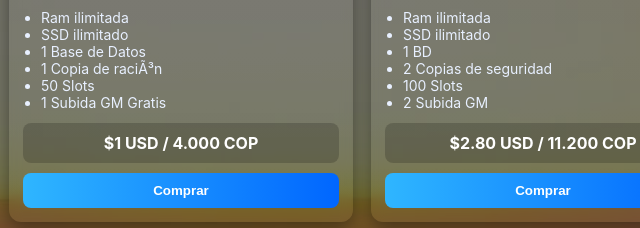
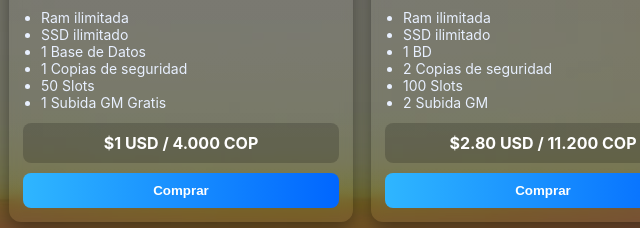
Before and after one commit to CDSCOMPANYHOSTING/Hosting, a plain HTML site: page index.html in a window 1280 px wide. Shown: the part 480-708 px from the top of the page, 97-737 px from the left. Drawn offline with Linux system fonts and the light colour scheme.

Commit message:
Add files via upload

```diff
--- a/index.html
+++ b/index.html
@@ -68,7 +68,7 @@
                     <li>Ram ilimitada</li>
                     <li>SSD ilimitado</li>
                     <li>1 Base de Datos</li>
-                    <li>1 Copia de ración</li>
+                    <li>1 Copias de seguridad</li>
                     <li>50 Slots</li>
                     <li>1 Subida GM Gratis</li>
                 </ul>
```
